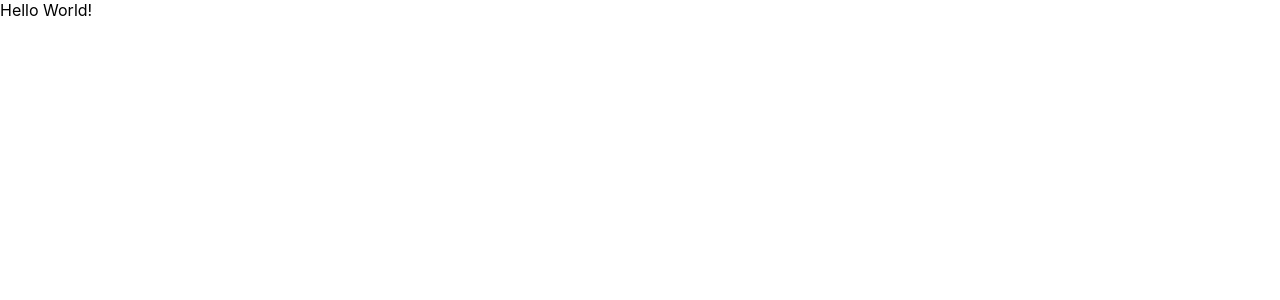
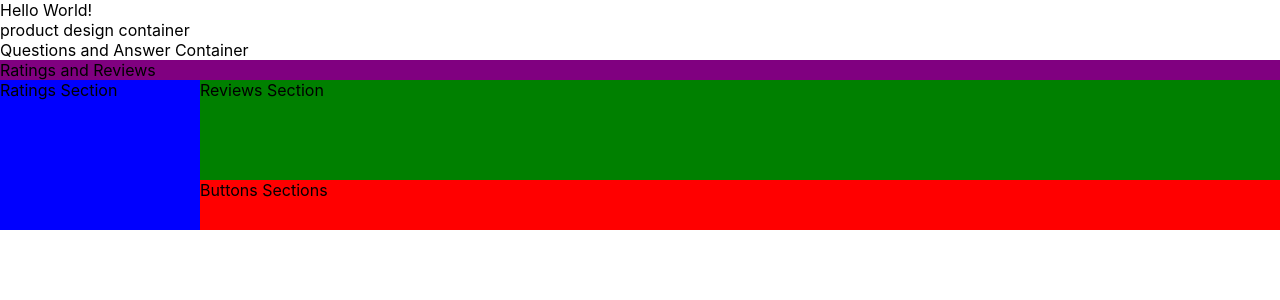
Before and after one commit to FE-Three/project-catwalk-v3, a React (Create React App) app in the folder my-app/: page / in a window 1280 px wide. Shown: the top 300 px of the page. Built offline with nearby package versions, Linux system fonts and the light colour scheme; no server answers.

Commit message:
Cleaned up index.html. Created basic html structure in App.jsx. Created basic grid structure in CSS.

```diff
--- a/my-app/public/index.html
+++ b/my-app/public/index.html
@@ -2,28 +2,10 @@
 <html lang="en">
   <head>
     <meta charset="utf-8" />
-    <link rel="icon" href="%PUBLIC_URL%/favicon.ico" />
     <meta name="viewport" content="width=device-width, initial-scale=1" />
     <meta name="theme-color" content="#000000" />
-    <meta
-      name="description"
-      content="Web site created using create-react-app"
-    />
-    <link rel="apple-touch-icon" href="%PUBLIC_URL%/logo192.png" />
-    <!--
-      manifest.json provides metadata used when your web app is installed on a
-      user's mobile device or desktop. See https://developers.google.com/web/fundamentals/web-app-manifest/
-    -->
-    <link rel="manifest" href="%PUBLIC_URL%/manifest.json" />
-    <!--
-      Notice the use of %PUBLIC_URL% in the tags above.
-      It will be replaced with the URL of the `public` folder during the build.
-      Only files inside the `public` folder can be referenced from the HTML.
+    <meta name="description" content="Web site created using create-react-app"/>
 
-      Unlike "/favicon.ico" or "favicon.ico", "%PUBLIC_URL%/favicon.ico" will
-      work correctly both with client-side routing and a non-root public URL.
-      Learn how to configure a non-root public URL by running `npm run build`.
-    -->
     <title>FE3 App</title>
   </head>
   <body>
--- a/my-app/src/App.jsx
+++ b/my-app/src/App.jsx
@@ -21,8 +21,16 @@ class App extends React.Component {
 
   render() {
     return (
-      <div>
+      <div class="container">
         Hello World!
+        <div class="productdesignContainer">product design container </div>
+        <div class="qaContainer">Questions and Answer Container </div>
+        <div id="ratingsReviewsContainer">
+          <div class="title">Ratings and Reviews</div>
+          <div class="ratings">Ratings Section</div>
+          <div class="reviews">Reviews Section</div>
+          <div class="buttons">Buttons Sections</div>
+        </div>
       </div>
     )
   }
--- a/my-app/src/index.css
+++ b/my-app/src/index.css
@@ -11,3 +11,30 @@ code {
   font-family: source-code-pro, Menlo, Monaco, Consolas, 'Courier New',
     monospace;
 }
+
+#ratingsReviewsContainer {
+  display: grid;
+  width: 100%;
+  height: 300px;
+  grid-template-areas:   "title title"
+                         "ratings reviews"
+                         "ratings buttons";
+  grid-template-rows: 20px 100px 50px;
+  grid-template-columns: 200px 1fr;
+}
+#ratingsReviewsContainer .title {
+  grid-area: title;
+  background-color: purple;
+}
+#ratingsReviewsContainer .ratings {
+  grid-area: ratings;
+  background-color: blue;
+}
+#ratingsReviewsContainer .reviews {
+  grid-area: reviews;
+  background-color: green;
+}
+#ratingsReviewsContainer .buttons {
+  grid-area: buttons;
+  background-color: red;
+}
```
Also changed, not shown: 1 other file (tests, documents, lock files or other folders).
